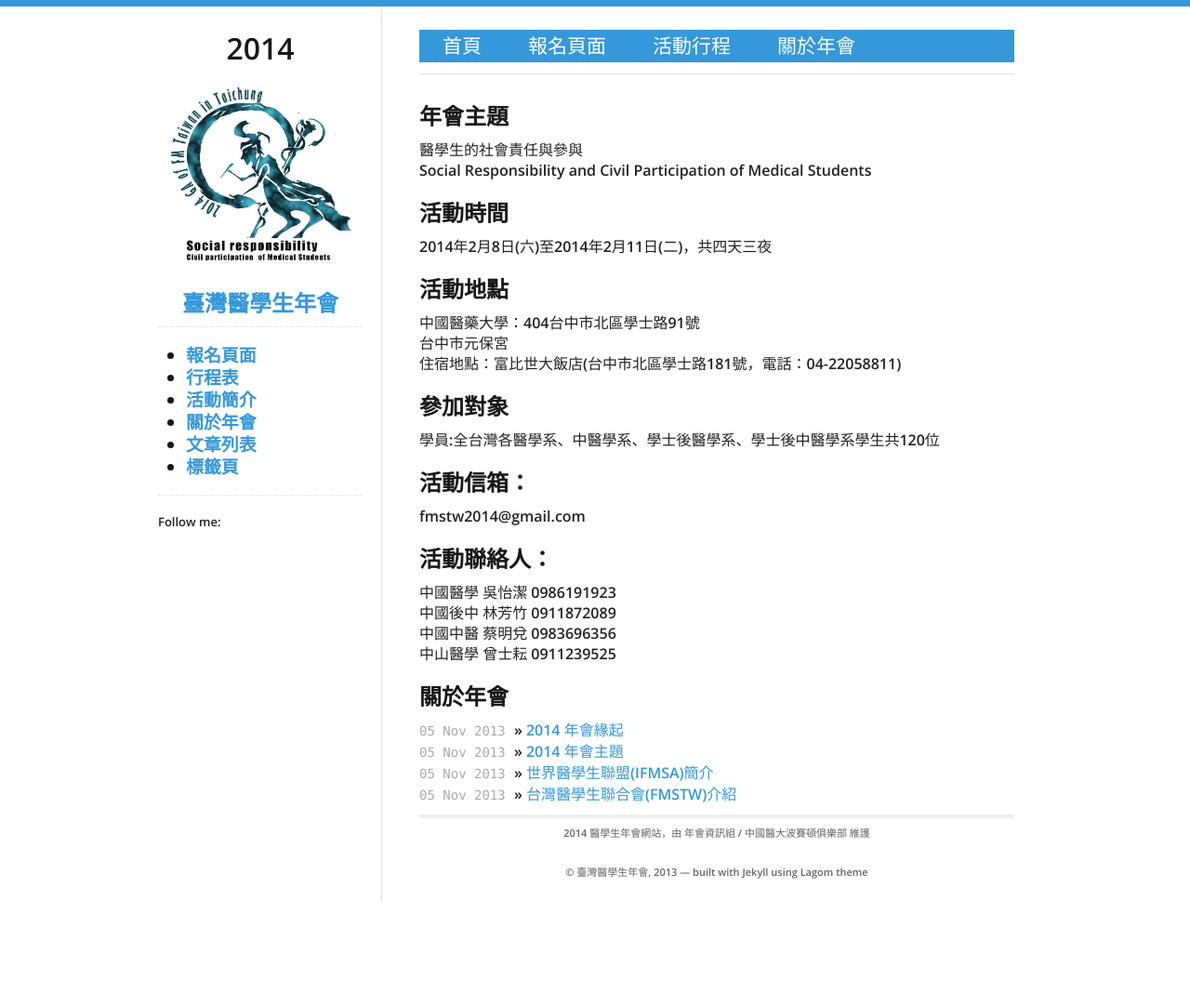
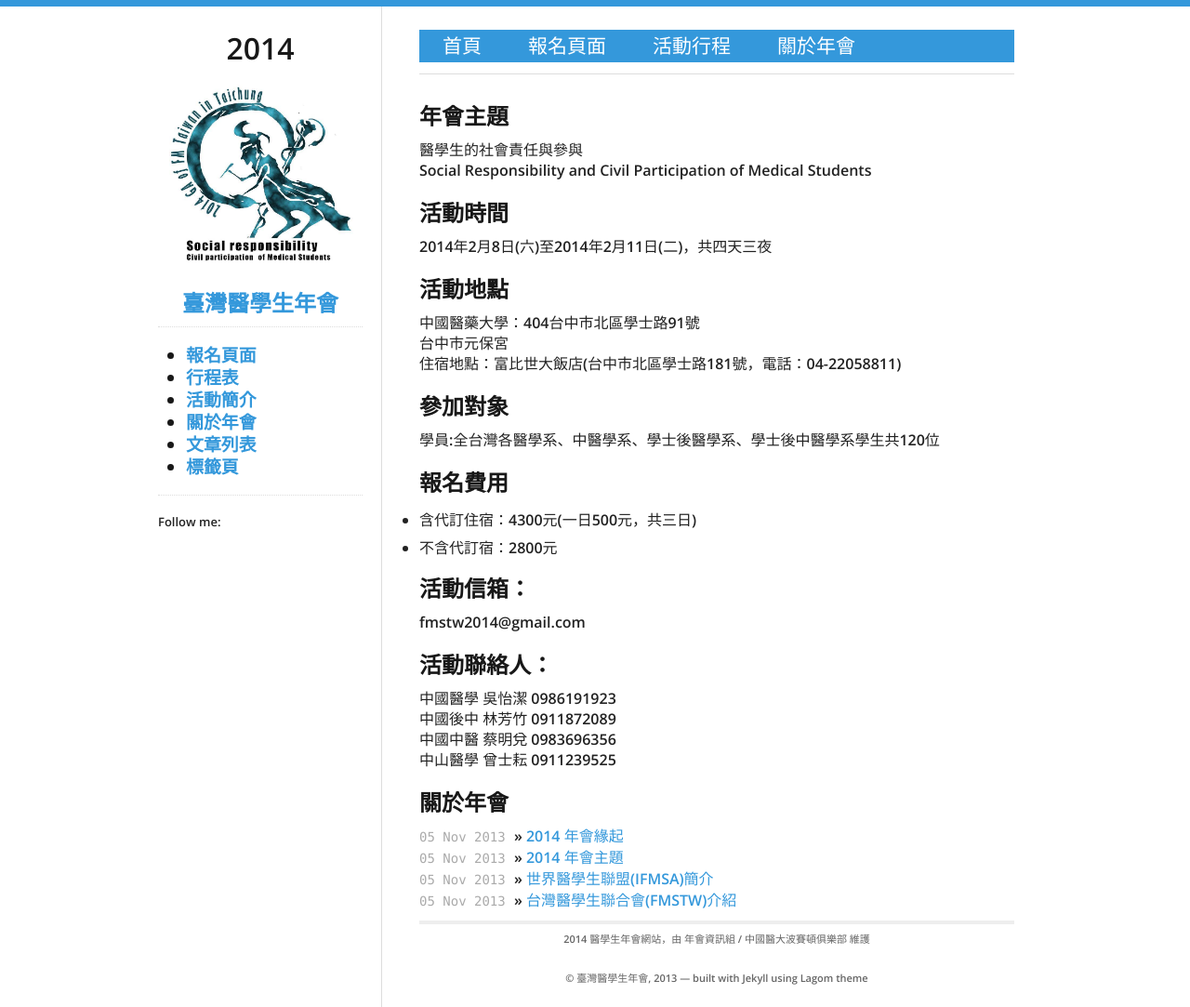
Before and after one commit to fmstw/fmstw.github.io, a Jekyll site: the page built from about.html, in a window 1280 px wide. Shown: the whole page at 93% size. Built offline with Jekyll 4.4.1, drawn with Linux system fonts in a browser that asks for light colours; nearby versions of some CDN libraries; before the commit the page ends 969 px from its top, so only the background shows below that.

Commit message:
新增報名費用

```diff
--- a/about.html
+++ b/about.html
@@ -21,6 +21,13 @@ title: "關於年會"
 學員:全台灣各醫學系、中醫學系、學士後醫學系、學士後中醫學系學生共120位
 </p>
 <p>
+  <h2>報名費用</h2>
+  <ul>
+    <li>含代訂住宿：4300元(一日500元，共三日)
+    <li>不含代訂宿：2800元
+  </ul>
+</p>
+<p>
 <h2>活動信箱：</h2>fmstw2014@gmail.com
 </p>
 <p>
```
